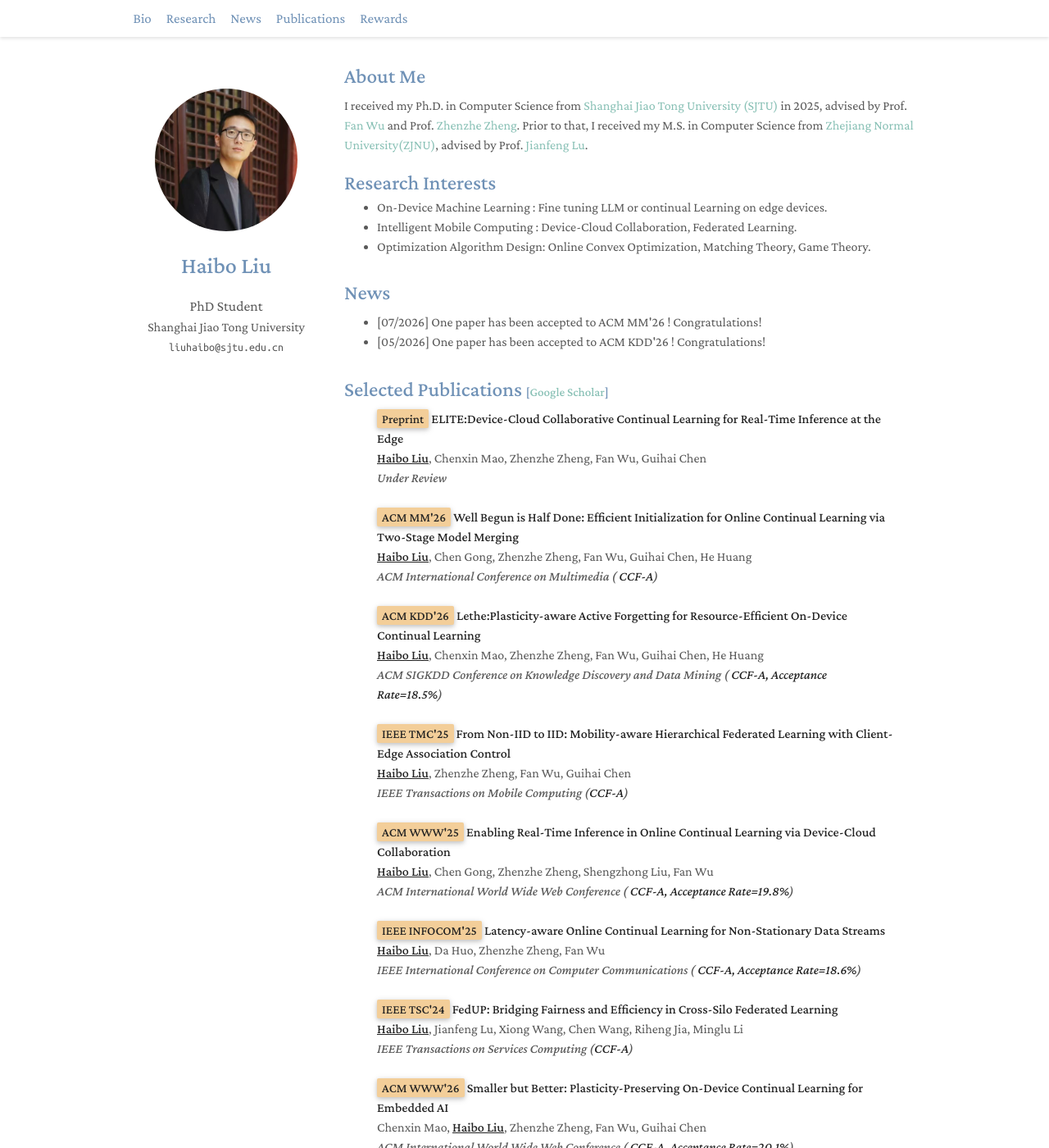
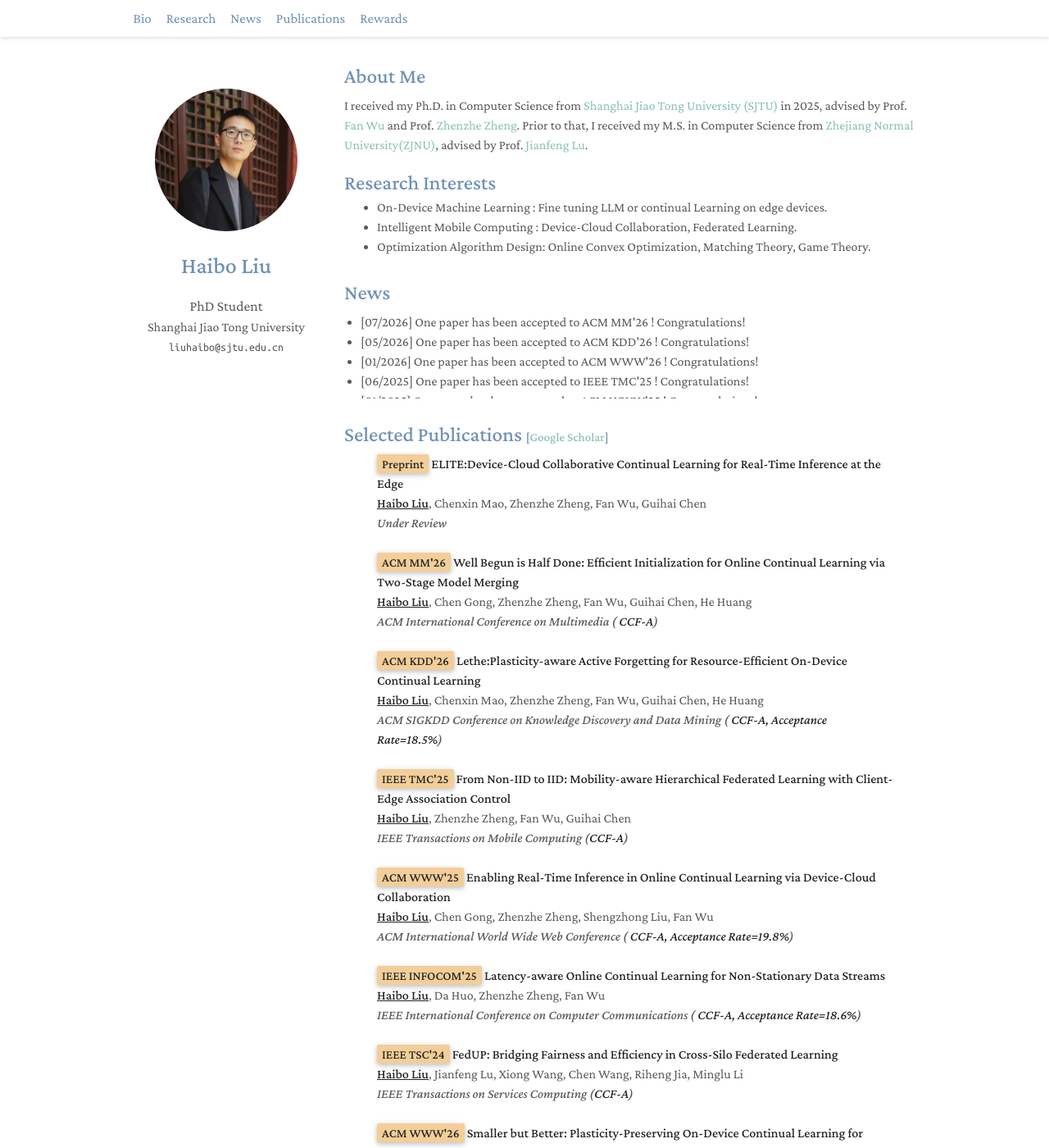
Before and after one commit to liuhaibo919/liuhaibo919.github.io, a Jekyll site: the page built from index.md, in a window 1280 px wide and 1400 px high. Shown: the whole window at 82% size. Built offline with Jekyll 4.4.1, drawn with Linux system fonts in a browser that asks for light colours; a style sheet for code colours, icons or effects is not loaded; part of the change alters nothing that is shown.

Commit message:
Update news.md

```diff
--- a/_includes/news.md
+++ b/_includes/news.md
@@ -2,32 +2,40 @@
 
 <style>
   #scrollableDiv {
-    min-height: 50px;
-    height: 50px;
+    /* 将基础高度调整为 105px 左右，正好可以容纳 4 条新闻 */
+    min-height: 105px;
+    height: 105px;
     overflow-y: hidden;
     opacity: 1;
     transition: height 0.5s ease-in-out, opacity 0.5s ease-in-out;
+    margin: 0;
+    padding-left: 20px; /* 确保列表圆点正常显示 */
   }
 </style>
+
 <ul id="scrollableDiv" onmouseover="showScrollbar()" onmouseout="hideScrollbar()">
-    <li>[07/2026] One paper has been accepted to ACM MM'26 ! Congratulations!</li>
-    <li>[05/2026] One paper has been accepted to ACM KDD'26 ! Congratulations!</li>
-   <li>[01/2026] One paper has been accepted to ACM WWW'26 ! Congratulations!</li>
-    <li>[06/2025] One paper has been accepted to IEEE TMC'25 ! Congratulations!</li>
+  <li>[07/2026] One paper has been accepted to ACM MM'26 ! Congratulations!</li>
+  <li>[05/2026] One paper has been accepted to ACM KDD'26 ! Congratulations!</li>
+  <li>[01/2026] One paper has been accepted to ACM WWW'26 ! Congratulations!</li>
+  <li>[06/2025] One paper has been accepted to IEEE TMC'25 ! Congratulations!</li>
   <li>[01/2025] One paper has been accepted to ACM WWW'25 ! Congratulations!</li>
-   <li>[12/2024] One paper has been accepted to IEEE INFOCOM'25 ! Congratulations!</li>
+  <li>[12/2024] One paper has been accepted to IEEE INFOCOM'25 ! Congratulations!</li>
   <li>[10/2024] One paper has been accepted to IEEE TSC'24 ! Congratulations!</li>
   <li>[11/2023] One paper has been accepted to IEEE TSC'23 ! Congratulations!</li>
 </ul>
+
 <script>
   function showScrollbar() {
     var div = document.getElementById('scrollableDiv');
+    // 鼠标悬停时展开显示全部新闻
     div.style.height = div.scrollHeight + 'px';
     div.style.opacity = 1;
   }
+
   function hideScrollbar() {
     var div = document.getElementById('scrollableDiv');
-    div.style.height = '20px';
+    // 鼠标移出时恢复为显示 4 条新闻的高度 (105px)
+    div.style.height = '105px';
     div.style.opacity = 1;
   }
 </script>
```
